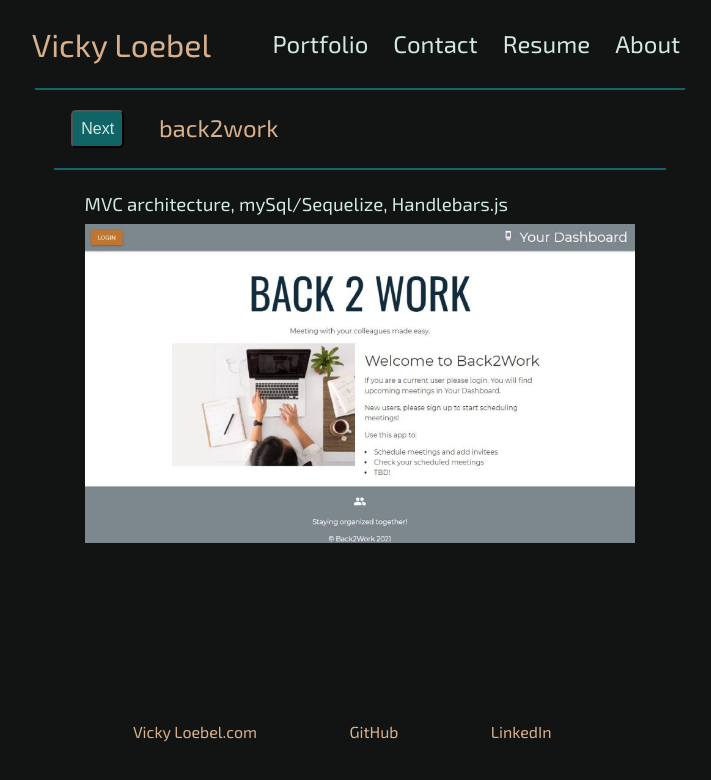
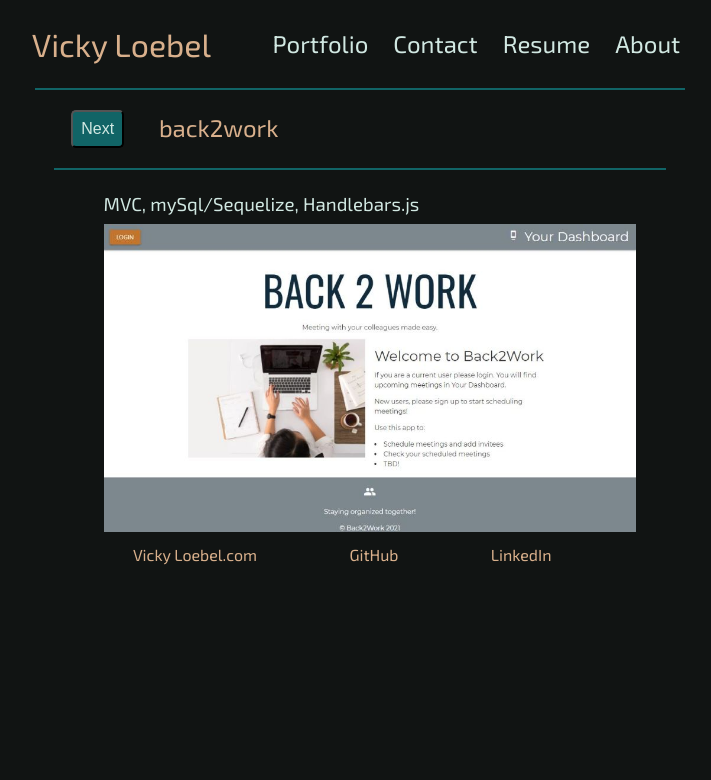
Before and after one commit to vloebel/react-portfolio, a React (Create React App) app: page / in a window 1280 px wide. Shown: the top 780 px of the page, without its empty margins (280-991 px from the left). Built offline with nearby package versions, Linux system fonts and the light colour scheme; the HTML template or start-up script is replaced by a standard one.

Commit message:
portfolio mostly done tbd gh link and skills

```diff
--- a/src/components/pages/portfolio.json
+++ b/src/components/pages/portfolio.json
@@ -1,14 +1,14 @@
 [
   {
     "name": "back2work",
-    "skills": "MVC architecture, mySql/Sequelize, Handlebars.js",
+    "skills": "MVC, mySql/Sequelize, Handlebars.js",
     "srcImg": "assets/images/back2work.jpg",
     "srcAlt": "back2work landing page",
     "appLink": "https://vllback2work.herokuapp.com"
   },
   {
     "name": "Visit America",
-    "skills": "HTML/Materialize, JavaScript, Front-end API",
+    "skills": "HTML/Materialize, JavaScript, API",
     "srcImg": "assets/images/VisitAmerica.jpg",
     "srcAlt": "Visit America",
     "appLink": "https://vloebel.github.io/happycamper"
@@ -21,14 +21,14 @@
     "appLink": "https://vloebel.github.io/day-scheduler"
   },
   {
-    "name": "Any-budget Expense Tracker",
+    "name": "Any-budget expense tracker",
     "skills": "Progressive web applcation, MongoDB",
     "srcImg": "assets/images/any-budget.jpg",
     "srcAlt": "budget example",
     "appLink": "https://vl-any-budget.herokuapp.com/"
   },
   {
-    "name": "Talk-Back: Social Network API/back-end",
+    "name": "Talk-back",
     "skills": "NoSql Mongoose/MongoDB",
     "srcImg": "assets/images/talk-back-insomnia.jpg",
     "srcAlt": "talk-back social media back-end",
--- a/src/index.css
+++ b/src/index.css
@@ -38,11 +38,9 @@ body {
   line-height:1.5;
 }
 
-.page-container{
-  height:75vh;
-}
 
-h1, h2, h3, h4, h5 {
+
+h1, h2, h3, h4, h5, p {
   font-weight: normal;
 }
 
@@ -90,15 +88,18 @@ hr {
 .hr-project {
   width:650px;
   border:1px solid var(--color4);
-  margin: 0, auto;
   margin-top:20px;
   margin-bottom: 20px;
 }
 
+/* .page-container{
+  height:55vh;
+} */
+
 .project-img {
   margin-left: 5%;
   margin-top:1%;
-  max-height:50vh;
+  max-height:50 vh;
 }
 
 @media screen and (max-width:520px){
@@ -258,6 +259,9 @@ textarea {
   flex-basis:80%;
 }
 
+.project-info {
+  padding-left:20px;
+}
 .project-info > h3 {
 color: var(--color1);
 }
@@ -269,7 +273,7 @@ color: var(--color1);
 /* ********* FOOTER STYLES ********** */
 .footer {
   margin:0;
-  margin-top:10px;
+  margin-top:5px;
 }
 
 .horizontal-list {
```
